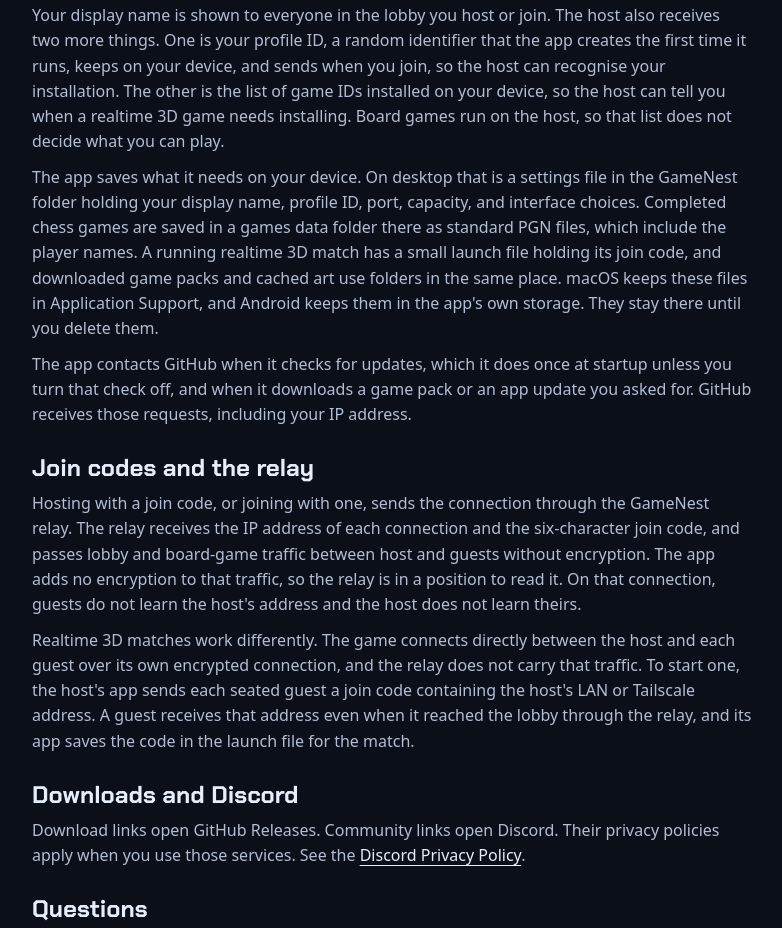
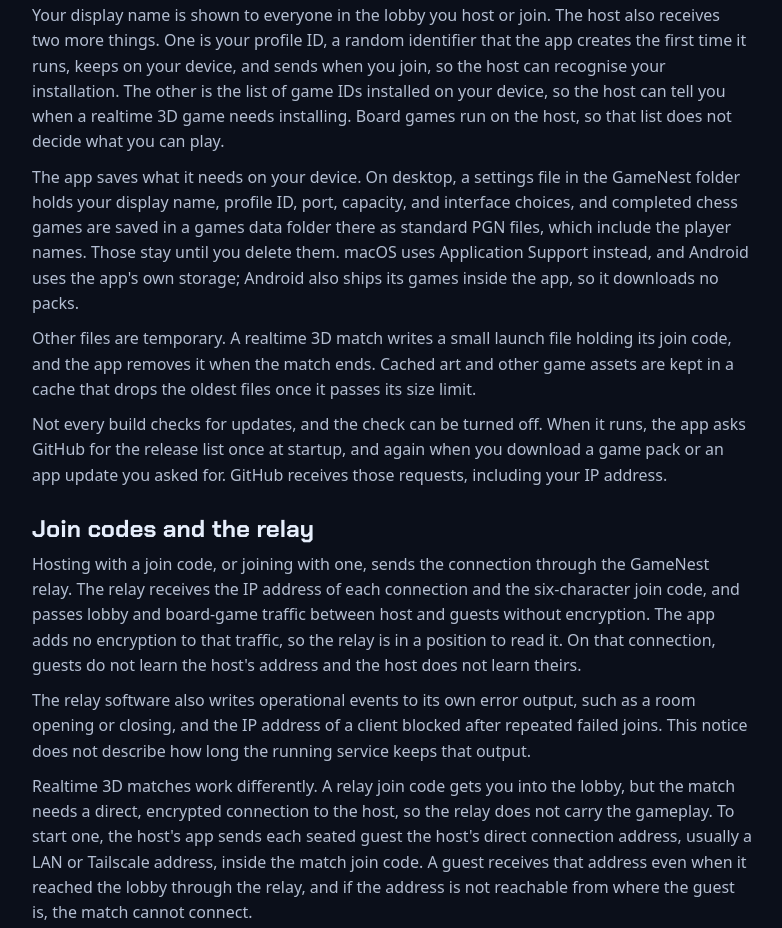
Before and after one commit to nexicv/GameNest-releases, a plain HTML site: page privacy.html in a window 1280 px wide. Shown: the part 583-1511 px from the top of the page, without its empty margins (248-1030 px from the left). Drawn offline with Linux system fonts and the light colour scheme.

Commit message:
Tighten the privacy notice claims
Scope the stored-files sentence to settings and saved games, state
that match launch files and the asset cache are temporary, and stop
implying every build stores or downloads the same things.

Qualify the startup update check, describe what the relay software
can write to stderr without claiming what the service retains, and
say that a 3D match needs a direct connection to the host.

```diff
--- a/privacy.html
+++ b/privacy.html
@@ -28,12 +28,14 @@
     <h2>The GameNest app</h2>
     <p>The app has no accounts and no sign-in. When you host or join a lobby, it shares a few details with the people in that lobby.</p>
     <p>Your display name is shown to everyone in the lobby you host or join. The host also receives two more things. One is your profile ID, a random identifier that the app creates the first time it runs, keeps on your device, and sends when you join, so the host can recognise your installation. The other is the list of game IDs installed on your device, so the host can tell you when a realtime 3D game needs installing. Board games run on the host, so that list does not decide what you can play.</p>
-    <p>The app saves what it needs on your device. On desktop that is a settings file in the GameNest folder holding your display name, profile ID, port, capacity, and interface choices. Completed chess games are saved in a games data folder there as standard PGN files, which include the player names. A running realtime 3D match has a small launch file holding its join code, and downloaded game packs and cached art use folders in the same place. macOS keeps these files in Application Support, and Android keeps them in the app's own storage. They stay there until you delete them.</p>
-    <p>The app contacts GitHub when it checks for updates, which it does once at startup unless you turn that check off, and when it downloads a game pack or an app update you asked for. GitHub receives those requests, including your IP address.</p>
+    <p>The app saves what it needs on your device. On desktop, a settings file in the GameNest folder holds your display name, profile ID, port, capacity, and interface choices, and completed chess games are saved in a games data folder there as standard PGN files, which include the player names. Those stay until you delete them. macOS uses Application Support instead, and Android uses the app's own storage; Android also ships its games inside the app, so it downloads no packs.</p>
+    <p>Other files are temporary. A realtime 3D match writes a small launch file holding its join code, and the app removes it when the match ends. Cached art and other game assets are kept in a cache that drops the oldest files once it passes its size limit.</p>
+    <p>Not every build checks for updates, and the check can be turned off. When it runs, the app asks GitHub for the release list once at startup, and again when you download a game pack or an app update you asked for. GitHub receives those requests, including your IP address.</p>
 
     <h2>Join codes and the relay</h2>
     <p>Hosting with a join code, or joining with one, sends the connection through the GameNest relay. The relay receives the IP address of each connection and the six-character join code, and passes lobby and board-game traffic between host and guests without encryption. The app adds no encryption to that traffic, so the relay is in a position to read it. On that connection, guests do not learn the host's address and the host does not learn theirs.</p>
-    <p>Realtime 3D matches work differently. The game connects directly between the host and each guest over its own encrypted connection, and the relay does not carry that traffic. To start one, the host's app sends each seated guest a join code containing the host's LAN or Tailscale address. A guest receives that address even when it reached the lobby through the relay, and its app saves the code in the launch file for the match.</p>
+    <p>The relay software also writes operational events to its own error output, such as a room opening or closing, and the IP address of a client blocked after repeated failed joins. This notice does not describe how long the running service keeps that output.</p>
+    <p>Realtime 3D matches work differently. A relay join code gets you into the lobby, but the match needs a direct, encrypted connection to the host, so the relay does not carry the gameplay. To start one, the host's app sends each seated guest the host's direct connection address, usually a LAN or Tailscale address, inside the match join code. A guest receives that address even when it reached the lobby through the relay, and if the address is not reachable from where the guest is, the match cannot connect.</p>
 
     <h2>Downloads and Discord</h2>
     <p>Download links open GitHub Releases. Community links open Discord. Their privacy policies apply when you use those services. See the <a class="text-link" href="https://discord.com/privacy">Discord Privacy Policy</a>.</p>
```
Also changed, not shown: faq.html (+1 -1 lines).
